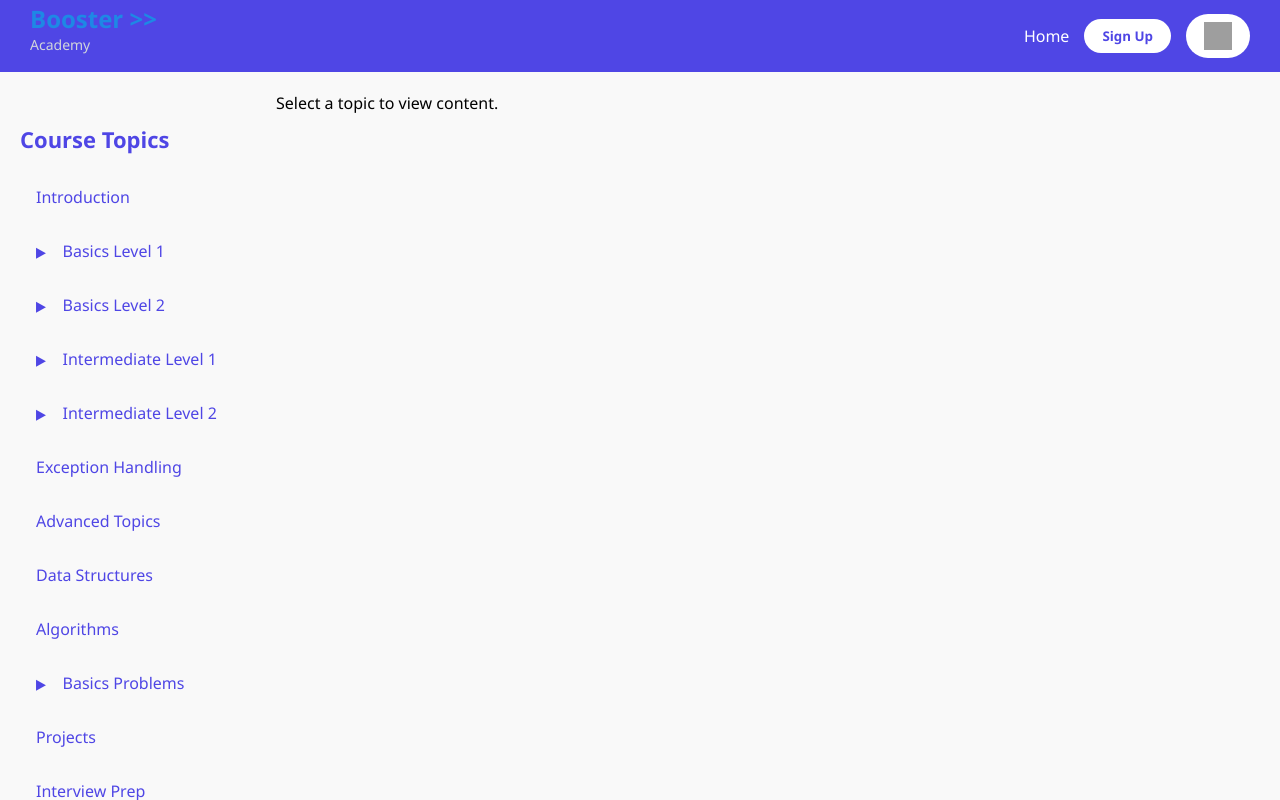
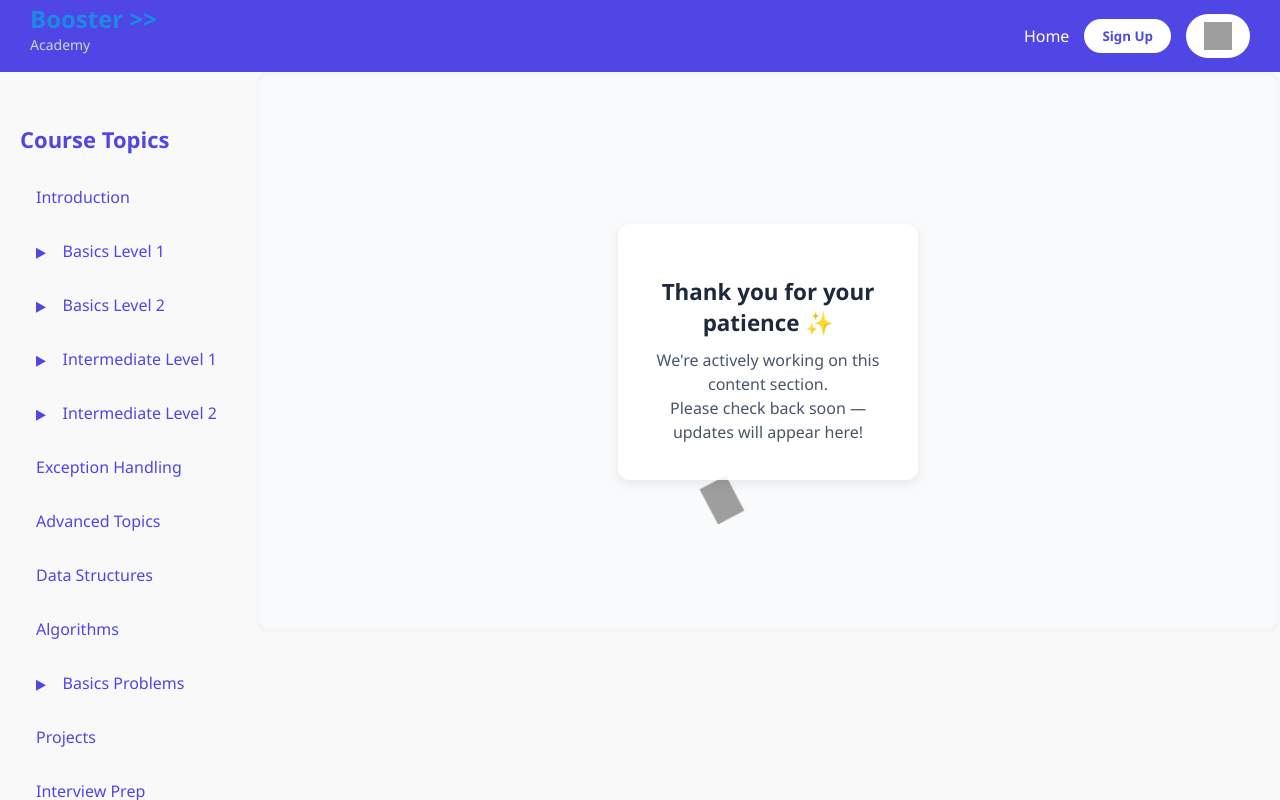
Before and after one commit to BoosterTechAcademy/Booster, a React (Vite) app: page / in a window 1280 px wide. Built offline with nearby package versions, Linux system fonts and the light colour scheme; grey boxes are pictures that could not be loaded.

Commit message:
orbit changes done

```diff
--- a/src/components/Contentsection/Contentsection.css
+++ b/src/components/Contentsection/Contentsection.css
@@ -402,3 +402,77 @@ body.dark-theme .dropdown-content td a {
   color: #4338ca;
   text-decoration: none;
 }
+
+
+/* for unavilable-messages */
+.no-content-message {
+  display: flex;
+  justify-content: center;
+  align-items: center;
+  height: 70vh;
+  background-color: #f9fafb;
+  padding: 30px;
+  border-radius: 12px;
+  position: relative;
+  overflow: hidden;
+  box-shadow: inset 0 0 10px rgba(0, 0, 0, 0.05);
+}
+
+.circle-wrapper {
+  position: relative;
+  width: 300px;
+  height: 300px;
+}
+
+.message-box {
+  position: absolute;
+  top: 50%;
+  left: 50%;
+  width: 100%;
+  transform: translate(-50%, -50%);
+  text-align: center;
+  padding: 20px;
+  background: #ffffffdd;
+  border-radius: 12px;
+  box-shadow: 0 4px 12px rgba(0, 0, 0, 0.08);
+}
+
+.message-box h2 {
+  font-size: 1.4rem;
+  color: #1e293b;
+  margin-bottom: 10px;
+}
+
+.message-box p {
+  font-size: 1rem;
+  color: #475569;
+  line-height: 1.5;
+}
+
+.orbit {
+  position: absolute;
+  top: 0;
+  left: 0;
+  width: 300px;
+  height: 300px;
+  border-radius: 50%;
+  animation: spin 10s linear infinite;
+}
+
+.plane-icon {
+  width: 40px;
+  position: absolute;
+  top: -20px;
+  left: 130px;
+  transform: rotate(45deg);
+}
+
+@keyframes spin {
+  0% {
+    transform: rotate(0deg);
+  }
+
+  100% {
+    transform: rotate(360deg);
+  }
+}
--- a/src/components/Contentsection/Contentsection.jsx
+++ b/src/components/Contentsection/Contentsection.jsx
@@ -33,9 +33,32 @@ const ContentSection = ({ content }) => {
     }));
   };
 
-  if (!content) {
-    return <div className="content">Select a topic to view content.</div>;
-  }
+if (!content) {
+  return (
+    <div className="content no-content-message">
+      <div className="circle-wrapper">
+        <div className="orbit">
+          <img
+            src="https://www.pngall.com/wp-content/uploads/8/Orbit-PNG-Images.png"
+            alt="Flying Airplane"
+            className="plane-icon"
+          />
+        </div>
+        <div className="message-box">
+          <h2>Thank you for your patience ✨</h2>
+          <p>
+            We're actively working on this content section.<br />
+            Please check back soon — updates will appear here!
+          </p>
+        </div>
+      </div>
+    </div>
+  );
+}
+
+
+
+
 
   if (content === 'video-tutorials') {
     return (
```
Also changed, not shown: public/images/helicoper.svg.svg (added).
